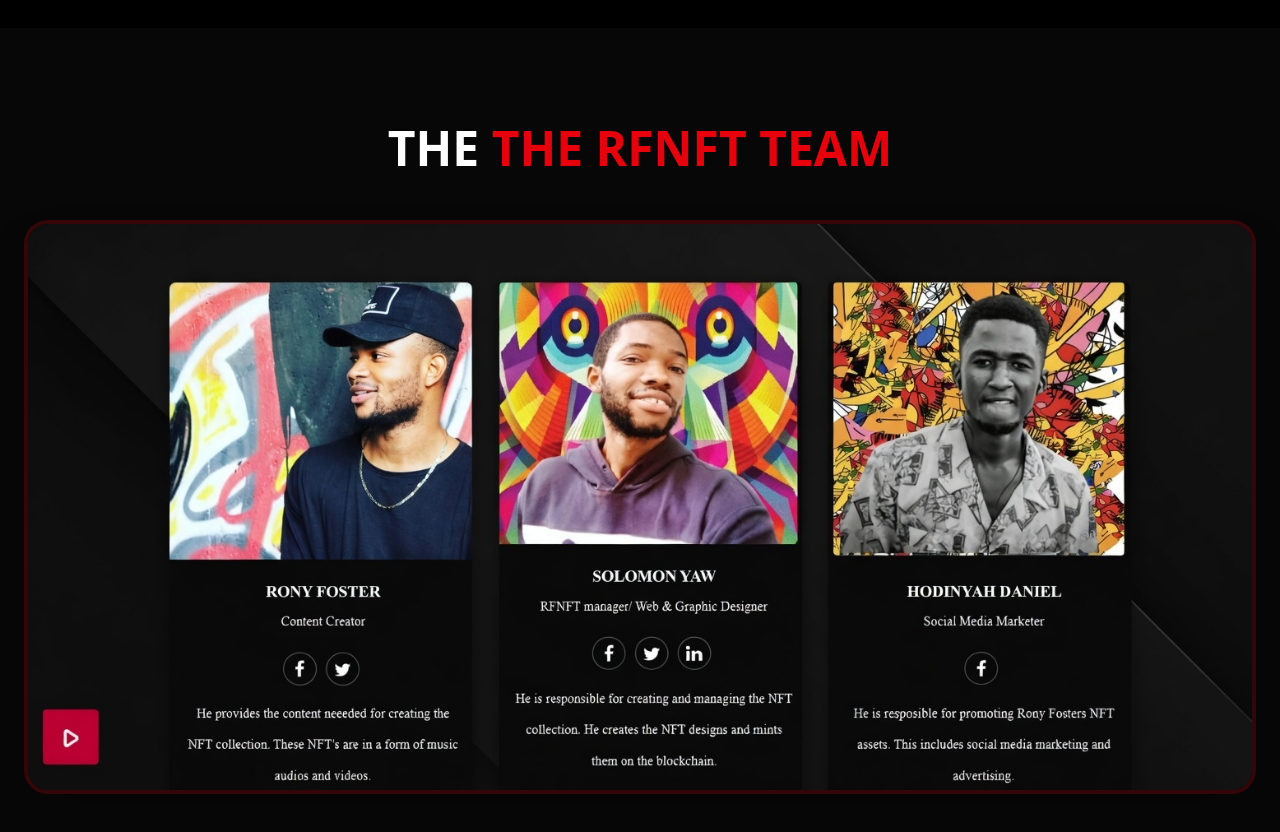
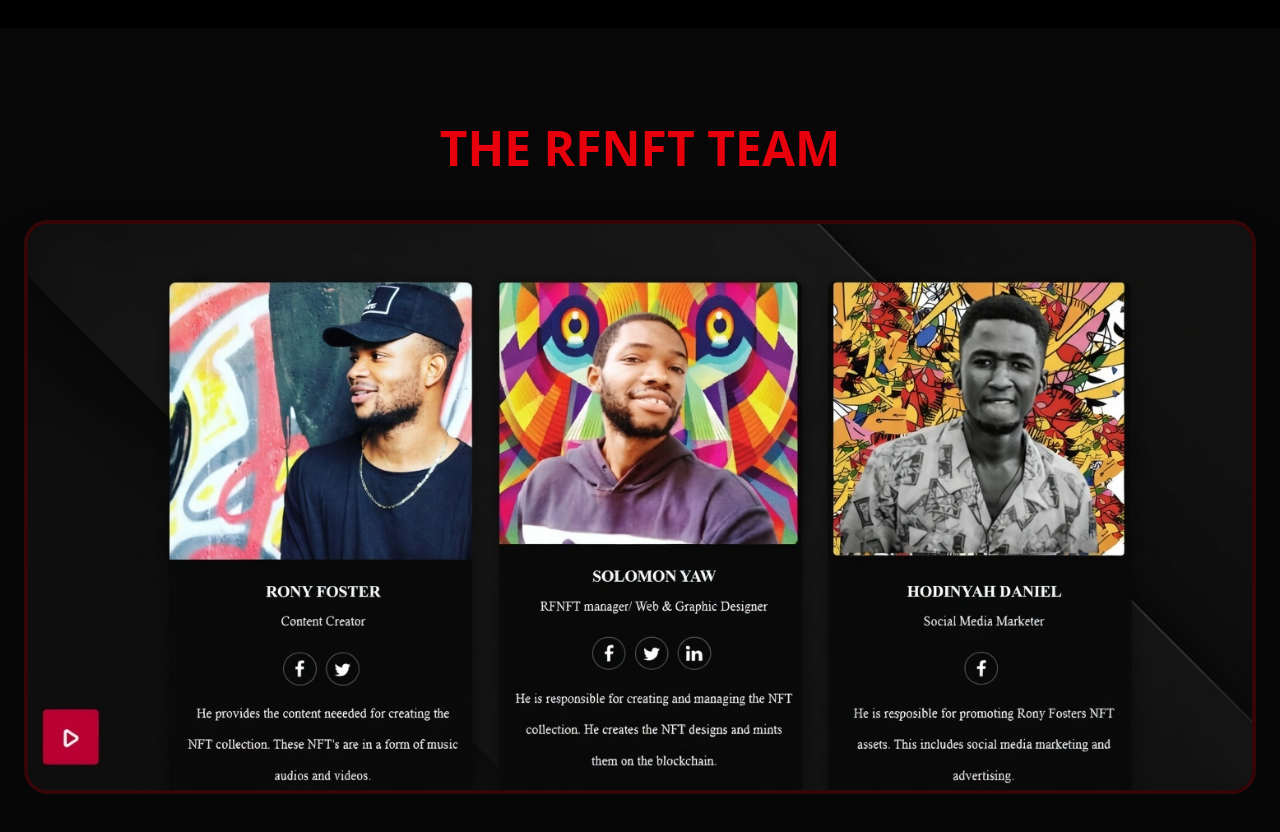
Before and after one commit to solomonyaw/ronyfoster, a React app: page index.html in a window 1280 px wide. Shown: the part 3820-4652 px from the top of the page. Built offline with nearby package versions, Linux system fonts and the light colour scheme.

Commit message:
update html

```diff
--- a/index.html
+++ b/index.html
@@ -192,7 +192,7 @@
              <!-- RFNFT Team Section -->
         <section class="py-24 bg-zinc-900/30">
             <div class="max-w-7xl mx-auto px-6 text-center">
-                <h2 class="text-5xl font-black uppercase mb-12">The <span class="text-red-600">The RFNFT Team</span></h2>
+                <h2 class="text-5xl font-black uppercase mb-12"><span class="text-red-600">The RFNFT Team</span></h2>
                 <div class="rounded-3xl overflow-hidden border-4 border-red-600/20 shadow-2xl">
                     <img src="./img/rfnftteam.jpg" alt="The RFNFT Team" class="w-full h-auto object-cover" onerror="this.src='https://picsum.photos/seed/team/1200/600'">
                 </div>
```
